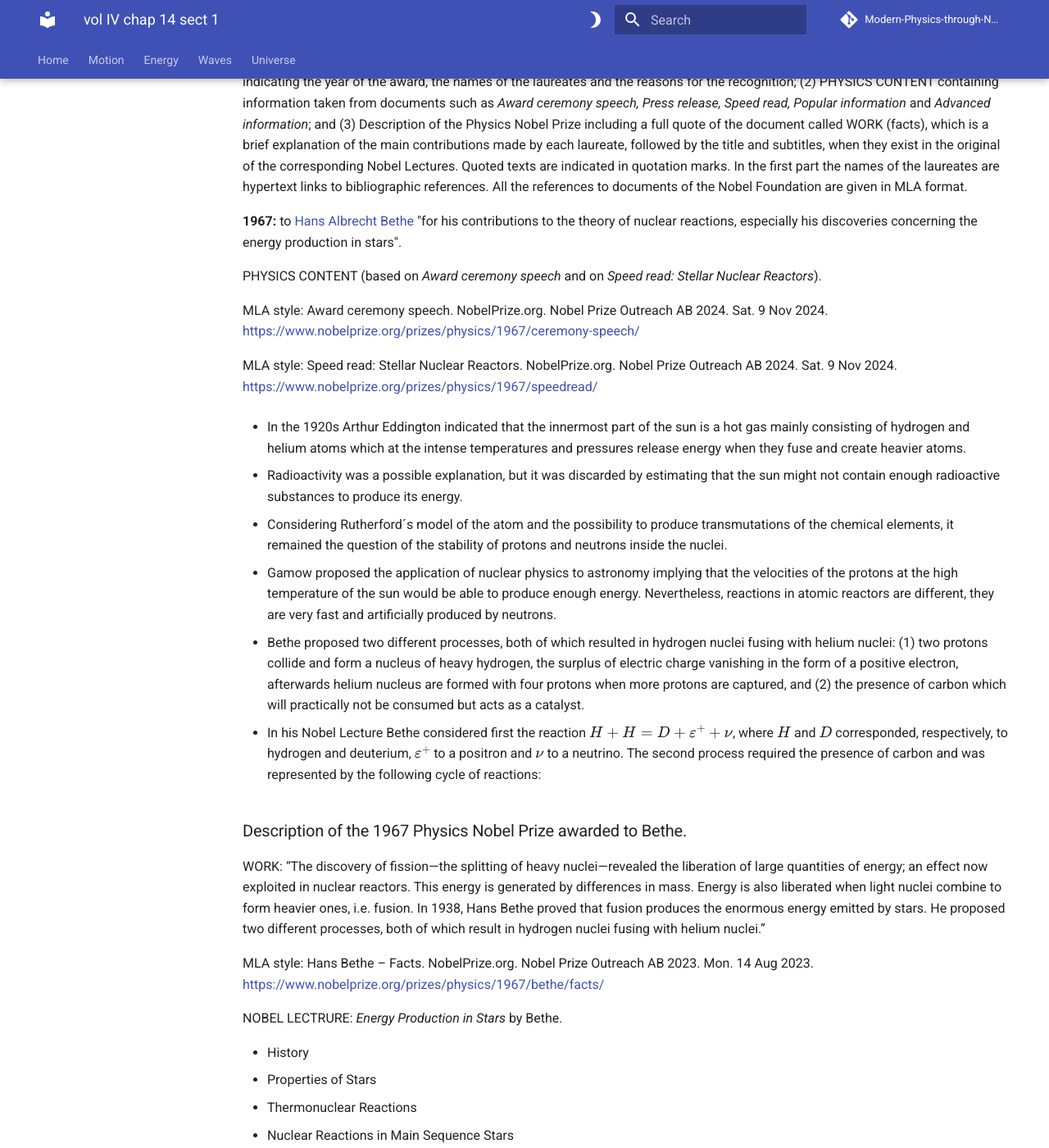
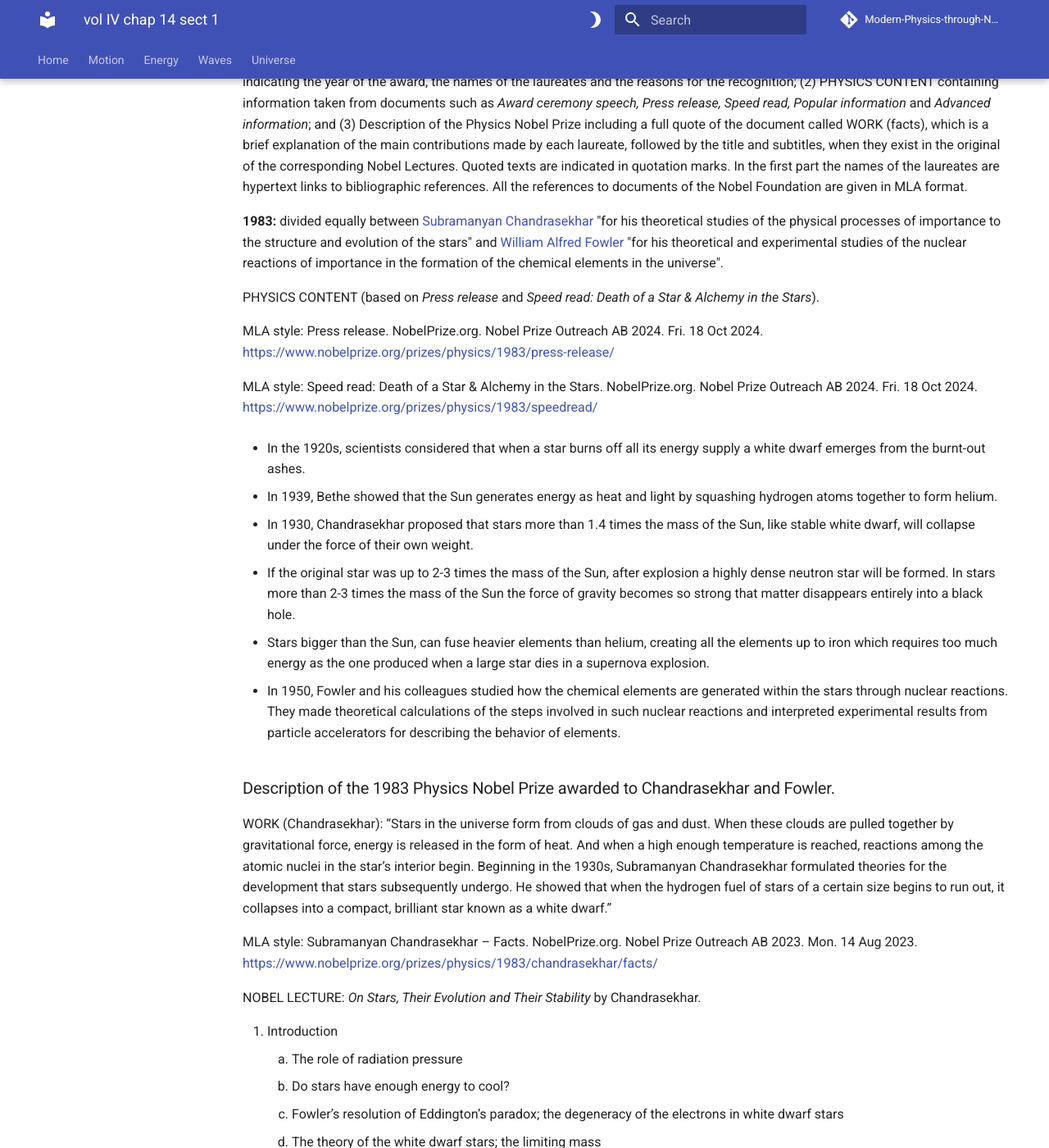
Before and after one commit to modphysnobel/modphysnobel.github.io, an MkDocs documentation site: the page built from docs/vol-IV/vol-IV-chap-14-sect-1.md, in a window 1280 px wide and 1400 px high, scrolled down 1237 px. Shown: the whole window at 82% size. Built offline with MkDocs 1.6.1 and Material for MkDocs 9.7.7, drawn with Linux system fonts in a browser that asks for light colours; some web fonts are replaced; comment, search, counter and statistics services are not loaded; some of the changed text lies outside the part shown.

Commit message:
Update vol-IV-chap-14-sect-1.md

```diff
--- a/docs/vol-IV/vol-IV-chap-14-sect-1.md
+++ b/docs/vol-IV/vol-IV-chap-14-sect-1.md
@@ -37,47 +37,6 @@ The three elements of contextualization of learning (problematic situation, gene
 ## 14.1. Stars, pulsars, and black holes.
 
 In this section, a description of the selected Physics Nobel Prizes is made in three parts: (1) the official announcement of the Prize indicating the year of the award, the names of the laureates and the reasons for the recognition; (2) PHYSICS CONTENT containing information taken from documents such as *Award ceremony speech, Press release, Speed read, Popular information* and *Advanced information*; and (3) Description of the Physics Nobel Prize including a full quote of the document called WORK (facts), which is a brief explanation of the main contributions made by each laureate, followed by the title and subtitles, when they exist in the original of the corresponding Nobel Lectures. Quoted texts are indicated in quotation marks. In the first part the names of the laureates are hypertext links to bibliographic references. All the references to documents of the Nobel Foundation are given in MLA format.
-
-**1967:** to [Hans Albrecht Bethe](https://en.wikipedia.org/wiki/Hans_Bethe) "for his contributions to the theory of nuclear reactions, especially his discoveries concerning the energy production in stars".
-
-PHYSICS CONTENT (based on *Award ceremony speech* and on *Speed read: Stellar Nuclear Reactors*).
-
-MLA style: Award ceremony speech. NobelPrize.org. Nobel Prize Outreach AB 2024. Sat. 9 Nov 2024. <https://www.nobelprize.org/prizes/physics/1967/ceremony-speech/>
-
-MLA style: Speed read: Stellar Nuclear Reactors. NobelPrize.org. Nobel Prize Outreach AB 2024. Sat. 9 Nov 2024. <https://www.nobelprize.org/prizes/physics/1967/speedread/>
-
-- In the 1920s Arthur Eddington indicated that the innermost part of the sun is a hot gas mainly consisting of hydrogen and helium atoms which at the intense temperatures and pressures release energy when they fuse and create heavier atoms.
-
-- Radioactivity was a possible explanation, but it was discarded by estimating that the sun might not contain enough radioactive substances to produce its energy.
-
-- Considering Rutherford´s model of the atom and the possibility to produce transmutations of the chemical elements, it remained the question of the stability of protons and neutrons inside the nuclei.
-
-- Gamow proposed the application of nuclear physics to astronomy implying that the velocities of the protons at the high temperature of the sun would be able to produce enough energy. Nevertheless, reactions in atomic reactors are different, they are very fast and artificially produced by neutrons.
-
-- Bethe proposed two different processes, both of which resulted in hydrogen nuclei fusing with helium nuclei: (1) two protons collide and form a nucleus of heavy hydrogen, the surplus of electric charge vanishing in the form of a positive electron, afterwards helium nucleus are formed with four protons when more protons are captured, and (2) the presence of carbon which will practically not be consumed but acts as a catalyst.
-
-- In his Nobel Lecture Bethe considered first the reaction $H+H=D+ε^+ +ν$, where $H$ and $D$ corresponded, respectively, to hydrogen and deuterium, $ε^+$ to a positron and $ν$ to a neutrino. The second process required the presence of carbon and was represented by the following cycle of reactions:
-
-### Description of the 1967 Physics Nobel Prize awarded to Bethe.
-
-WORK: “The discovery of fission—the splitting of heavy nuclei—revealed the liberation of large quantities of energy; an effect now exploited in nuclear reactors. This energy is generated by differences in mass. Energy is also liberated when light nuclei combine to form heavier ones, i.e. fusion. In 1938, Hans Bethe proved that fusion produces the enormous energy emitted by stars. He proposed two different processes, both of which result in hydrogen nuclei fusing with helium nuclei.”
-
-MLA style: Hans Bethe – Facts. NobelPrize.org. Nobel Prize Outreach AB 2023. Mon. 14 Aug 2023. https://www.nobelprize.org/prizes/physics/1967/bethe/facts/
-
-NOBEL LECTRURE: *Energy Production in Stars* by Bethe.
-
-- History
-- Properties of Stars
-- Thermonuclear Reactions
-- Nuclear Reactions in Main Sequence Stars
-- Experimental Results
-- The Completion of the Proton-Proton Chain
-- Evolution of a Star
-- Buildup and Dispersal of Elements
-
-MLA style: Hans Bethe – Nobel Lecture. NobelPrize.org. Nobel Prize Outreach AB 2023. Mon. 14 Aug 2023. https://www.nobelprize.org/prizes/physics/1967/bethe/lecture/
-
-***
 
 **1983:** divided equally between [Subramanyan Chandrasekhar](https://en.wikipedia.org/wiki/Subrahmanyan_Chandrasekhar) "for his theoretical studies of the physical processes of importance to the structure and evolution of the stars" and [William Alfred Fowler](https://en.wikipedia.org/wiki/William_Alfred_Fowler) "for his theoretical and experimental studies of the nuclear reactions of importance in the formation of the chemical elements in the universe".
 
```
